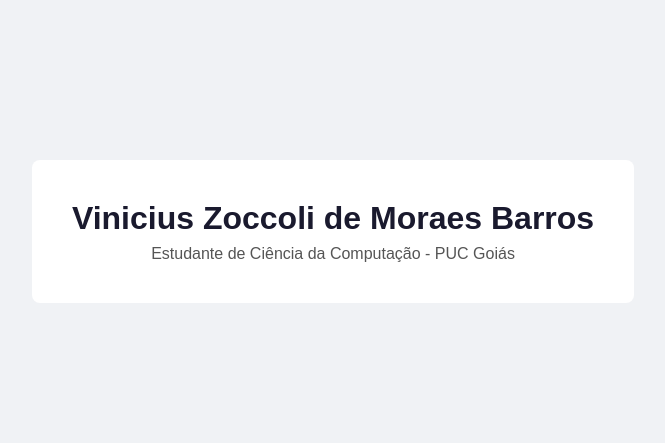
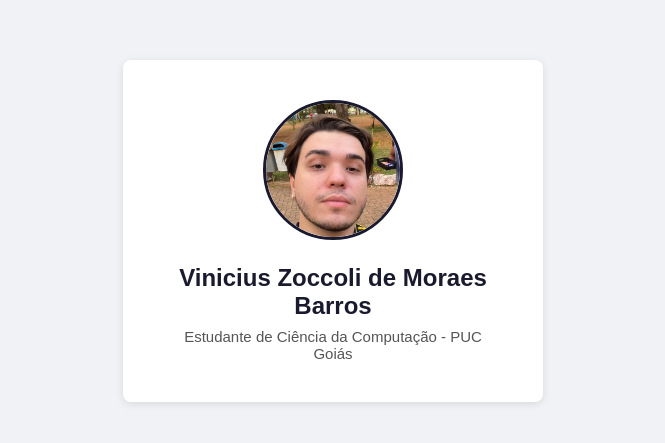
Before and after one commit to ViniciusZoccoli/pagina-de-perfil, a plain HTML site: page index.html in a window 1280 px wide. Shown: the part 169-612 px from the top of the page, without its empty margins (307-972 px from the left). Drawn offline with Linux system fonts and the light colour scheme.

Commit message:
feat: adiciona foto e nome ao perfil

```diff
--- a/index.html
+++ b/index.html
@@ -3,13 +3,14 @@
 <head>
     <meta charset="UTF-8">
     <meta name="viewport" content="width=device-width, initial-scale=1.0">
-    <title>Agenda de Contatos</title>
+    <title>Página de Perfil</title>
     <link rel="stylesheet" href="style.css">
 </head>
 <body>
     <main class="perfil">
-        <h1>Vinicius Zoccoli de Moraes Barros</h1>
-        <p>Estudante de Ciência da Computação - PUC Goiás</p>
+        <img src="MinhaFoto.jpg" alt="Foto de perfil de Vinicius Zoccoli" class="perfil__foto">
+        <h1 class="perfil__nome">Vinicius Zoccoli de Moraes Barros</h1>
+        <p class="perfil__cargo">Estudante de Ciência da Computação - PUC Goiás</p>
     </main>
 </body>
 </html>
--- a/style.css
+++ b/style.css
@@ -11,6 +11,7 @@ body {
     justify-content: center;
     align-items: center;
     min-height: 100vh;
+    padding: 20px;
 }
 
 .perfil {
@@ -18,13 +19,26 @@ body {
     padding: 40px;
     border-radius: 8px;
     text-align: center;
+    max-width: 420px;
+    box-shadow: 0 2px 8px rgba(0, 0, 0, 0.1);
 }
 
-.perfil h1 {
+.perfil__foto {
+    width: 140px;
+    height: 140px;
+    border-radius: 50%;
+    object-fit: cover;
+    border: 3px solid #1a1a2e;
+    margin-bottom: 20px;
+}
+
+.perfil__nome {
     color: #1a1a2e;
+    font-size: 24px;
     margin-bottom: 8px;
 }
 
-.perfil p {
+.perfil__cargo {
     color: #555555;
+    font-size: 15px;
 }
```
Also changed, not shown: MinhaFoto.jpg (added).
